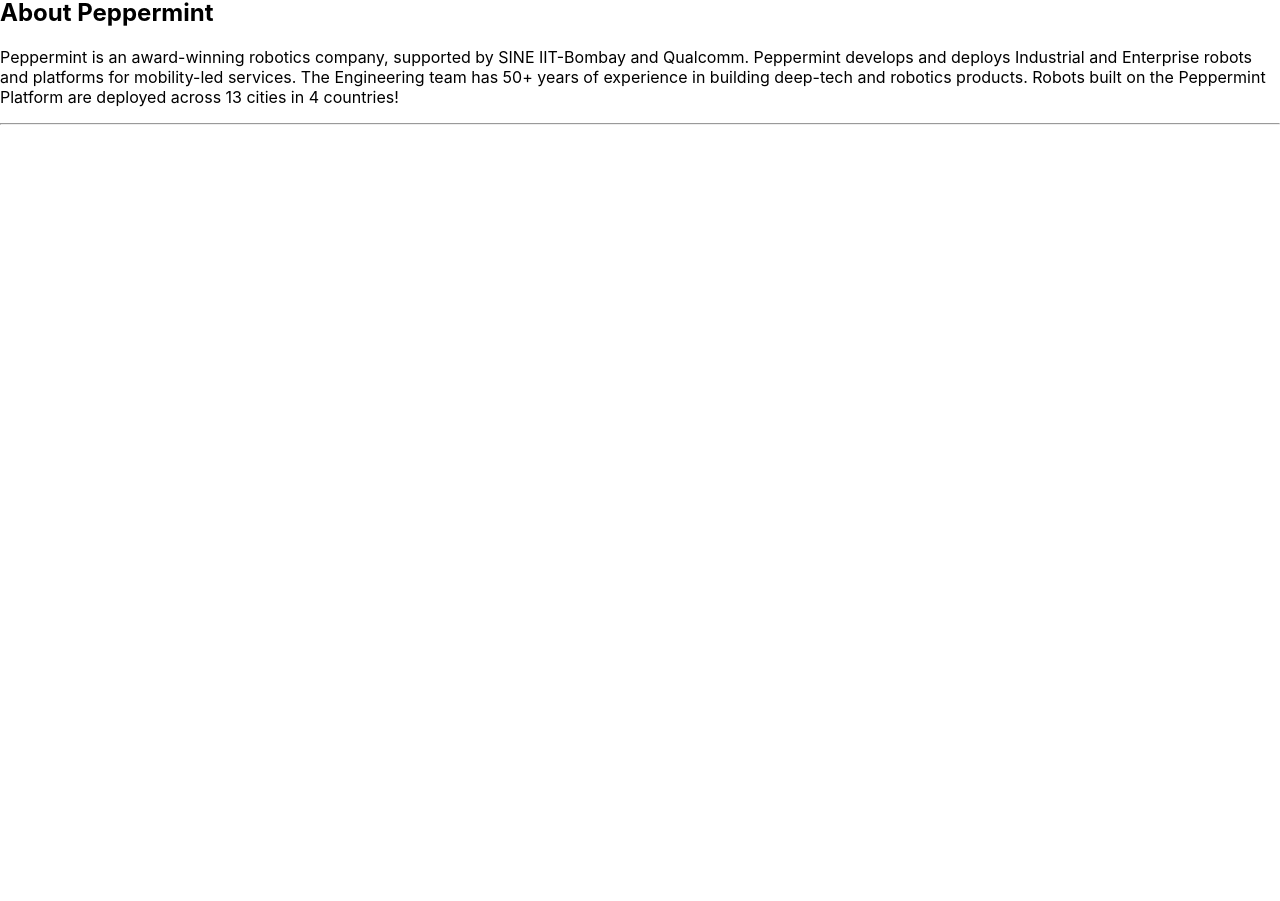
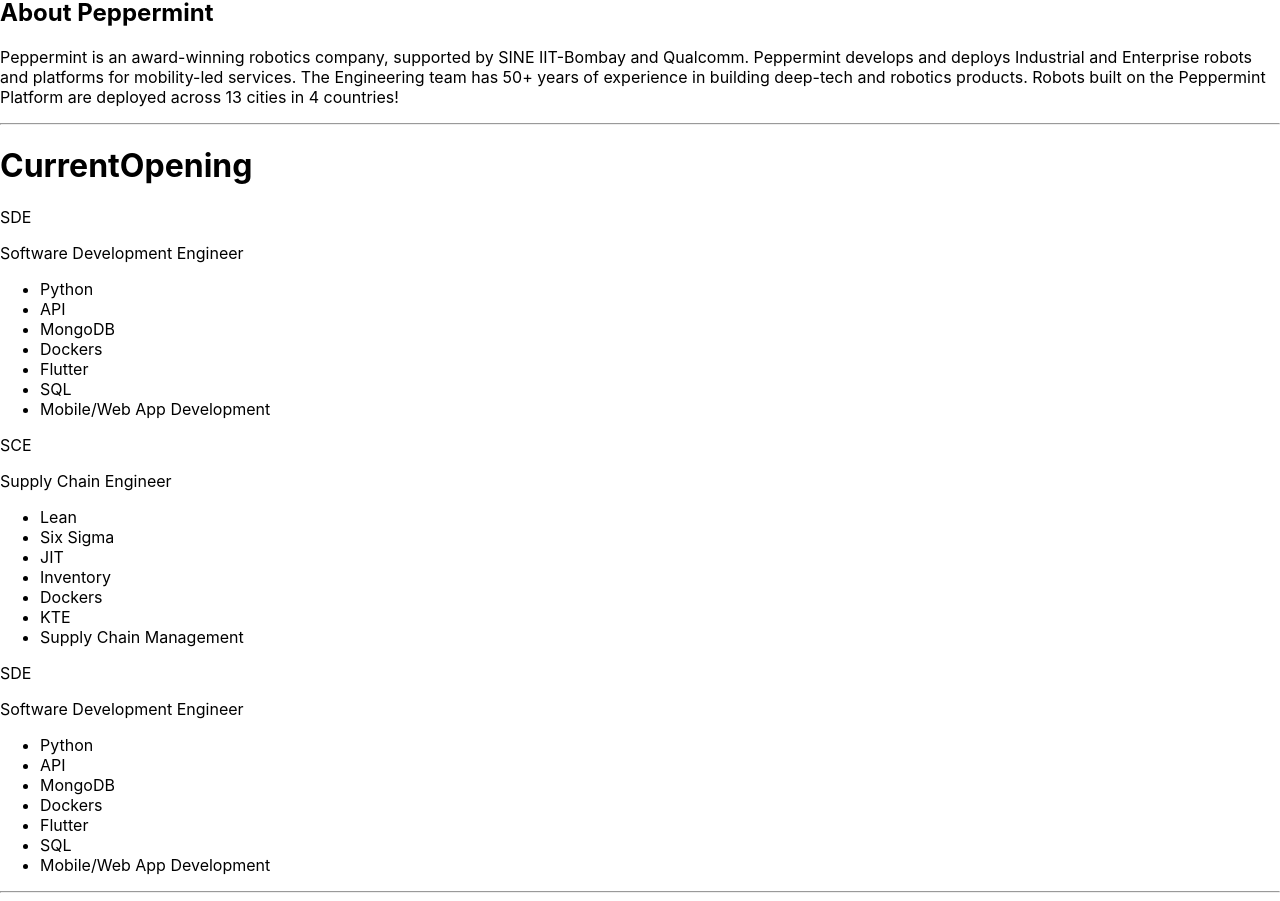
Before and after one commit to ajay09a/CareerPage, a React (Create React App) app: page / in a window 1280 px wide. Shown: the part 712-1613 px from the top of the page. Before the commit the page ends 845 px from the top, so only its background shows below. Built offline with nearby package versions, Linux system fonts and the light colour scheme.

Commit message:
create current opening

```diff
--- a/src/App.js
+++ b/src/App.js
@@ -1,3 +1,4 @@
+import CurrentOpening from './component/CurrentOpening';
 import Hero from './component/Hero';
 import Navbar from './component/Navbar';
 import Overview from './component/Overview';
@@ -8,6 +9,7 @@
       <Navbar/>
       <Hero />
       <Overview />
+      <CurrentOpening />
     </>
   );
 }
--- /dev/null
+++ b/src/component/CurrentOpening.js
@@ -0,0 +1,44 @@
+import React from 'react'
+import styles from '../styles/opening.module.css'
+
+const CurrentOpening = () => {
+  return (
+    <div className={styles.container}>
+        <h1>CurrentOpening</h1>
+        {Object.keys(data).map((i, index)=>(
+            <div className={styles.opening} key={index}>
+                <div className={styles.head}>
+                    <p>{data[i].role}</p>
+                    <p>{data[i].description}</p>
+                </div>
+                <ul>
+                    {data[i].req.map((item, index)=>(
+                        <li key={index}>{item}</li>
+                    ))}
+                </ul>
+            </div>
+        ))}
+        <hr />
+    </div>
+  )
+}
+
+const data = {
+    1:{
+        role: "SDE",
+        description: "Software Development Engineer",
+        req: ["Python", "API", "MongoDB", "Dockers", "Flutter", "SQL", "Mobile/Web App Development"],
+    },
+    2:{
+        role: "SCE",
+        description: "Supply Chain Engineer",
+        req: ["Lean", "Six Sigma", "JIT", "Inventory", "Dockers", "KTE", "Supply Chain Management"],
+    },
+    3:{
+        role: "SDE",
+        description: "Software Development Engineer",
+        req: ["Python", "API", "MongoDB", "Dockers", "Flutter", "SQL", "Mobile/Web App Development"],
+    },
+}
+
+export default CurrentOpening
```
Also changed, not shown: src/styles/opening.module.css (added).
